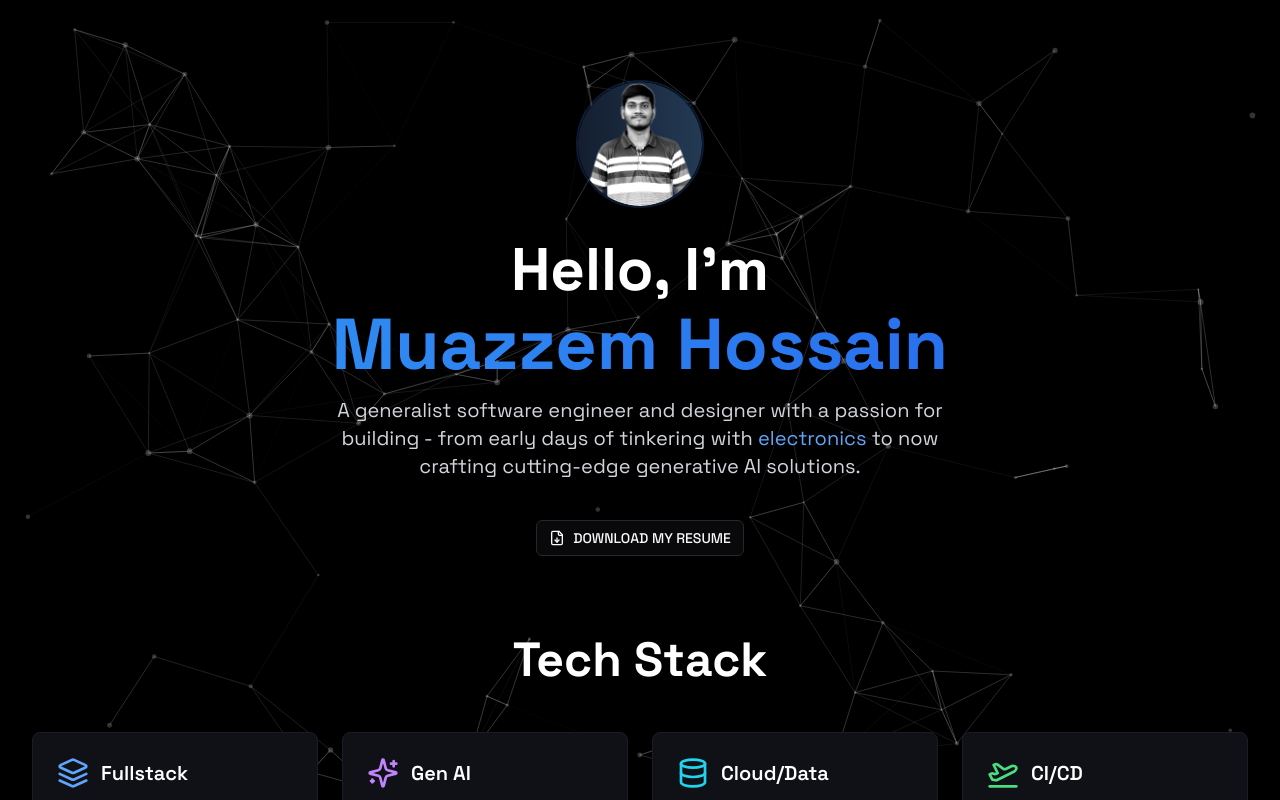
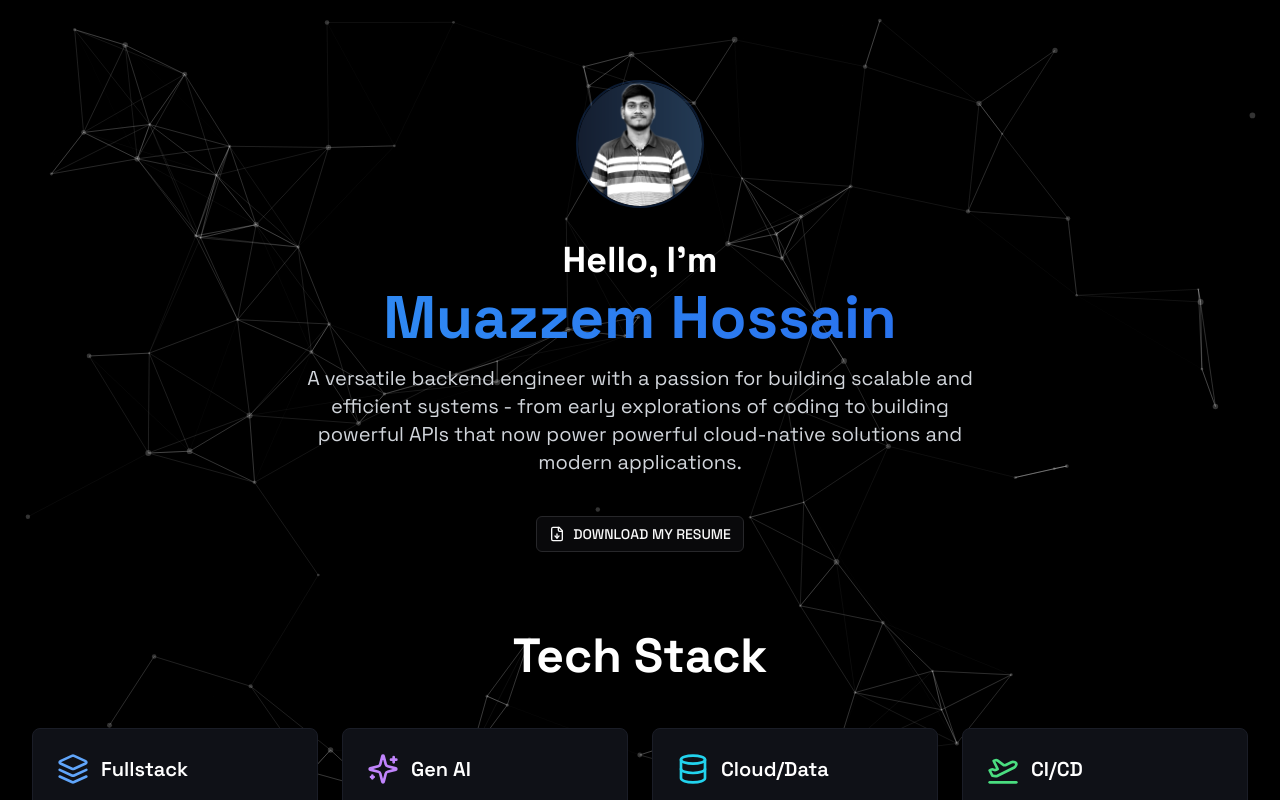
Before and after one commit to Muazzeem/muazzem-hossain, a React (Vite) app: page / in a window 1280 px wide. Shown: the top 800 px of the page. Built offline with nearby package versions, Linux system fonts and the light colour scheme.

Commit message:
fix issue

```diff
--- a/src/pages/Index.tsx
+++ b/src/pages/Index.tsx
@@ -24,18 +24,16 @@ const Index = () => {
           />
         </div>
 
-        <h1 className="text-4xl md:text-6xl font-bold mb-4 text-white">
+        <h1 className="text-4xl md:text-4xl font-bold mb-4 text-white">
           Hello, I'm
           <br/>
-          <span className="gradient-text text-5xl md:text-7xl block mt-2">
+          <span className="gradient-text text-5xl md:text-6xl block mt-2">
             Muazzem Hossain
           </span>
         </h1>
 
         <p className="max-w-2xl mx-auto text-lg md:text-xl text-gray-300 leading-relaxed mb-10">
-          A generalist software engineer and designer with a passion for building - from early days of tinkering
-          with{" "}
-          <span className="text-blue-400">electronics</span> to now crafting cutting-edge generative AI solutions.
+          A versatile backend engineer with a passion for building scalable and efficient systems - from early explorations of coding to building powerful APIs that now power powerful cloud-native solutions and modern applications.
         </p>
         {/* Download CV Section */}
         <div className="mb-20">
```
